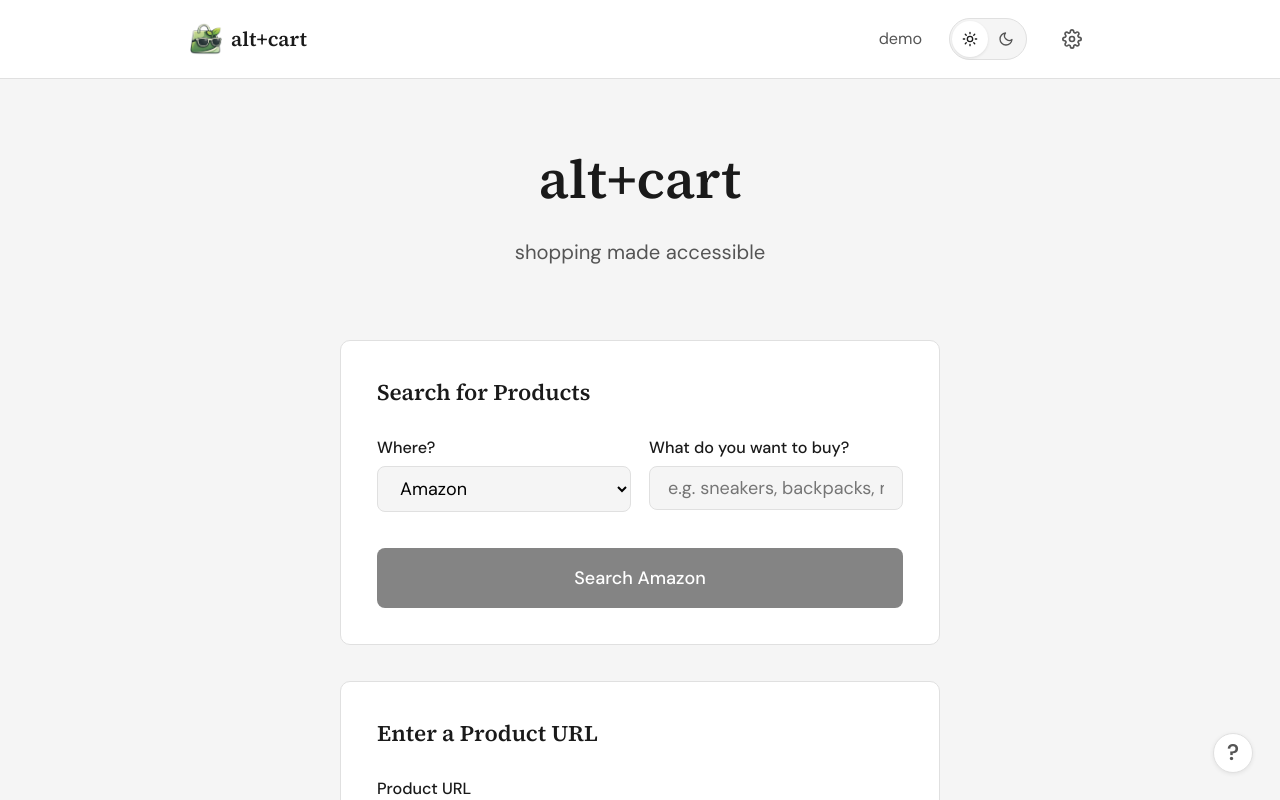
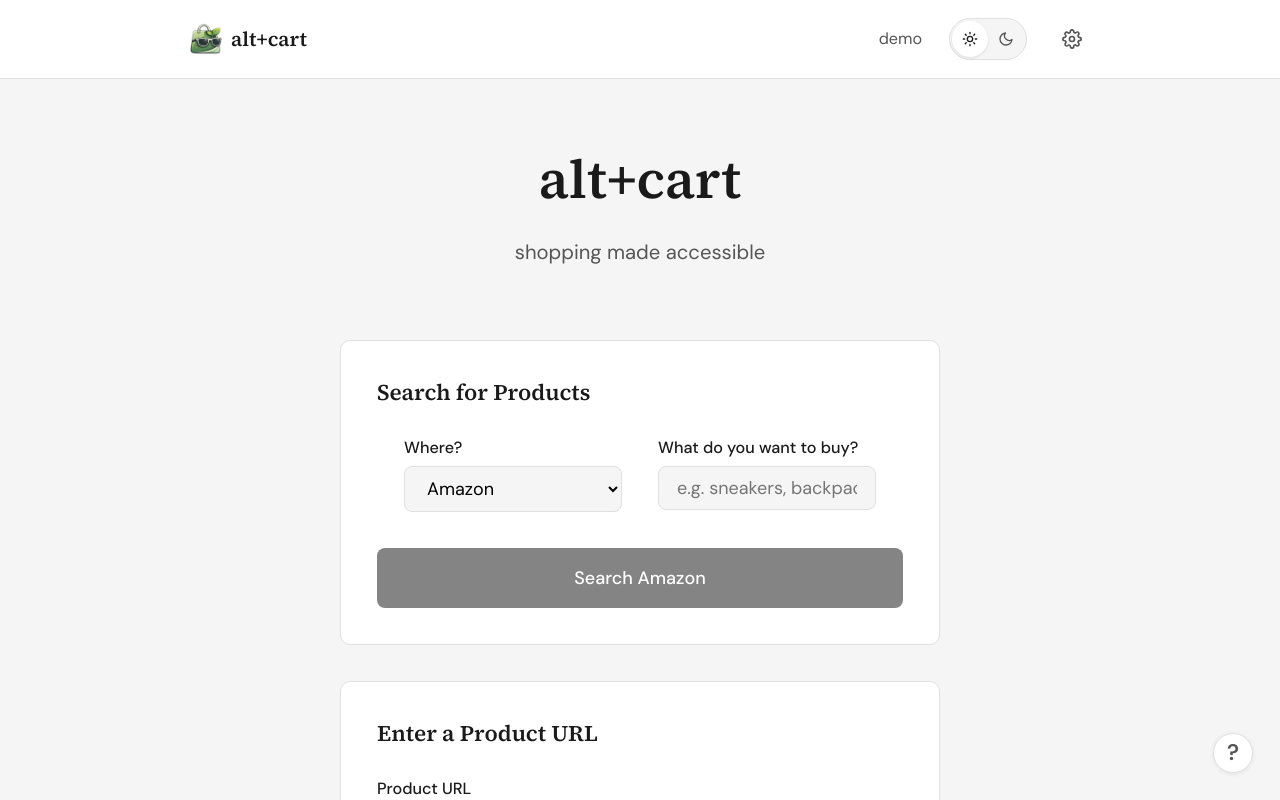
Before and after one commit to Supernova-45/Alt-Cart, a React (Vite) app in the folder web/: page / in a window 1280 px wide. Shown: the top 800 px of the page. Built offline with nearby package versions, Linux system fonts and the light colour scheme.

Commit message:
fix padding of dropdown

```diff
--- a/web/src/styles/components.css
+++ b/web/src/styles/components.css
@@ -505,6 +505,11 @@ body.theme-dark .theme-pill__option--active {
   background: var(--color-surface);
   border: 1px solid var(--color-border);
   border-radius: var(--radius);
+}
+
+.search-section .form-row {
+  gap: var(--space-xl);
+  padding: 0 var(--space-lg);
 }
 
 .url-input-section h2 {
```
